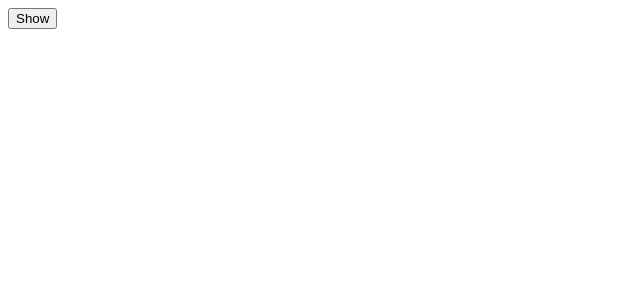
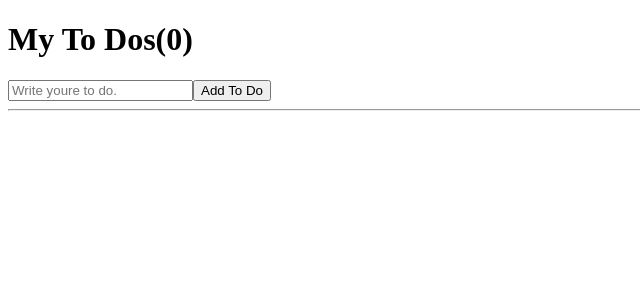
Before and after one commit to sakurei22/react-for-beginners, a React (Create React App) app: page / in a window 1280 px wide. Shown: the top 300 px of the page, without its empty margins (0-640 px from the left). Built offline with nearby package versions, Linux system fonts and the light colour scheme.

Commit message:
TodoList part

```diff
--- a/src/App.js
+++ b/src/App.js
@@ -1,21 +1,37 @@
 import { useState, useEffect } from "react";
-function Hello() {
-  function hiFn() {
-    console.log("create:3");
-    return byeFn;
-  }
-  function byeFn() {
-    console.log("byebye:(");
-  }
-  useEffect(hiFn, []);
-}
 function App() {
-  const [showing, setShowing] = useState(false);
-  const onClick = () => setShowing((prev) => !prev);
+  const [toDo, setTodo] = useState("");
+  const [toDos, setTodos] = useState([]);
+  const onChange = (event) => setTodo(event.target.value);
+  const onSubmit = (event) => {
+    event.preventDefault();
+    if (toDo === "") {
+      return;
+    }
+    //함수 보내기
+    setTodos((currentArray) => [toDo, ...currentArray]);
+    //강제로 값을 넣어 줄때
+    setTodo("");
+  };
+
   return (
     <div>
-      {showing ? <Hello /> : null}
-      <button onClick={onClick}>{showing ? "Hide" : "Show"}</button>
+      <h1>My To Dos({toDos.length})</h1>
+      <form onSubmit={onSubmit}>
+        <input
+          onChange={onChange}
+          value={toDo}
+          type="text"
+          placeholder="Write youre to do."
+        />
+        <button>Add To Do</button>
+      </form>
+      <hr />
+      <ul>
+        {toDos.map((item, index) => (
+          <li key={index}>{item}</li>
+        ))}
+      </ul>
     </div>
   );
 }
```
